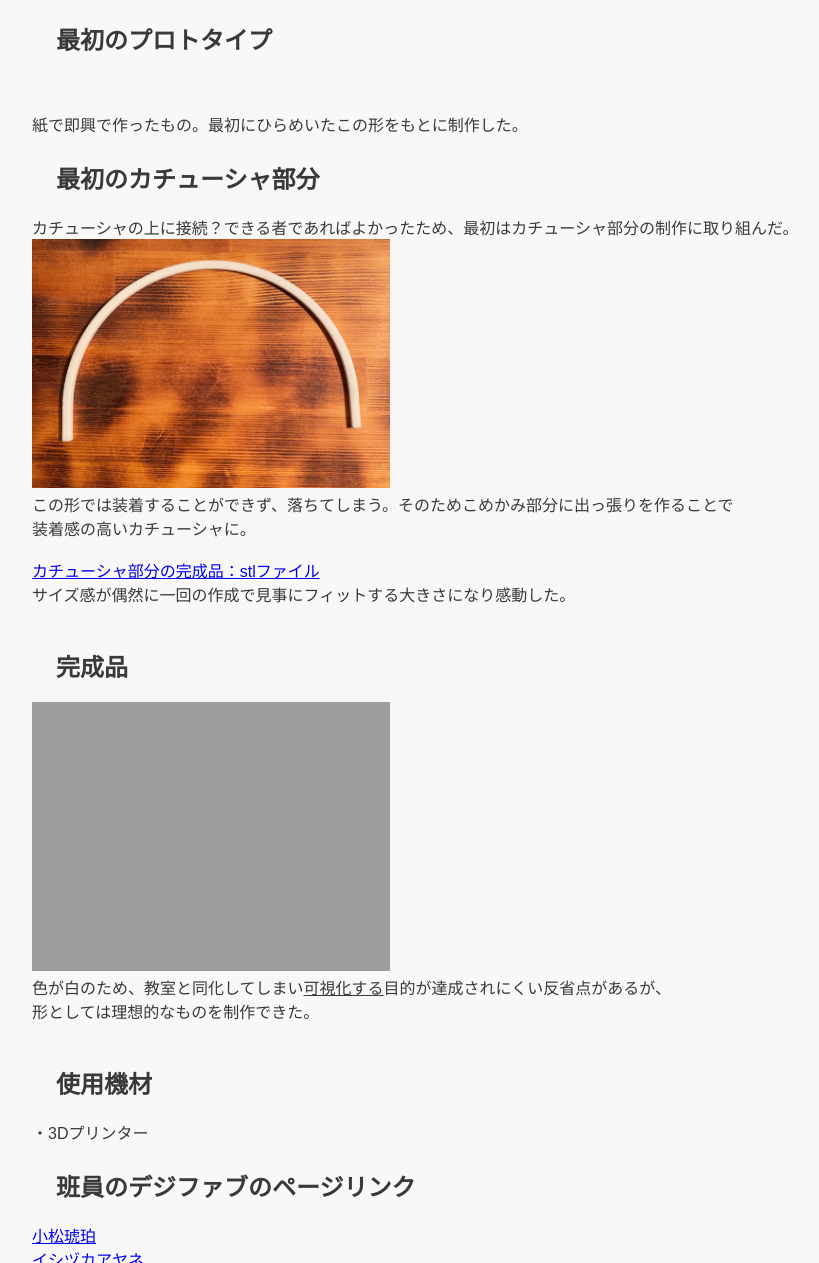
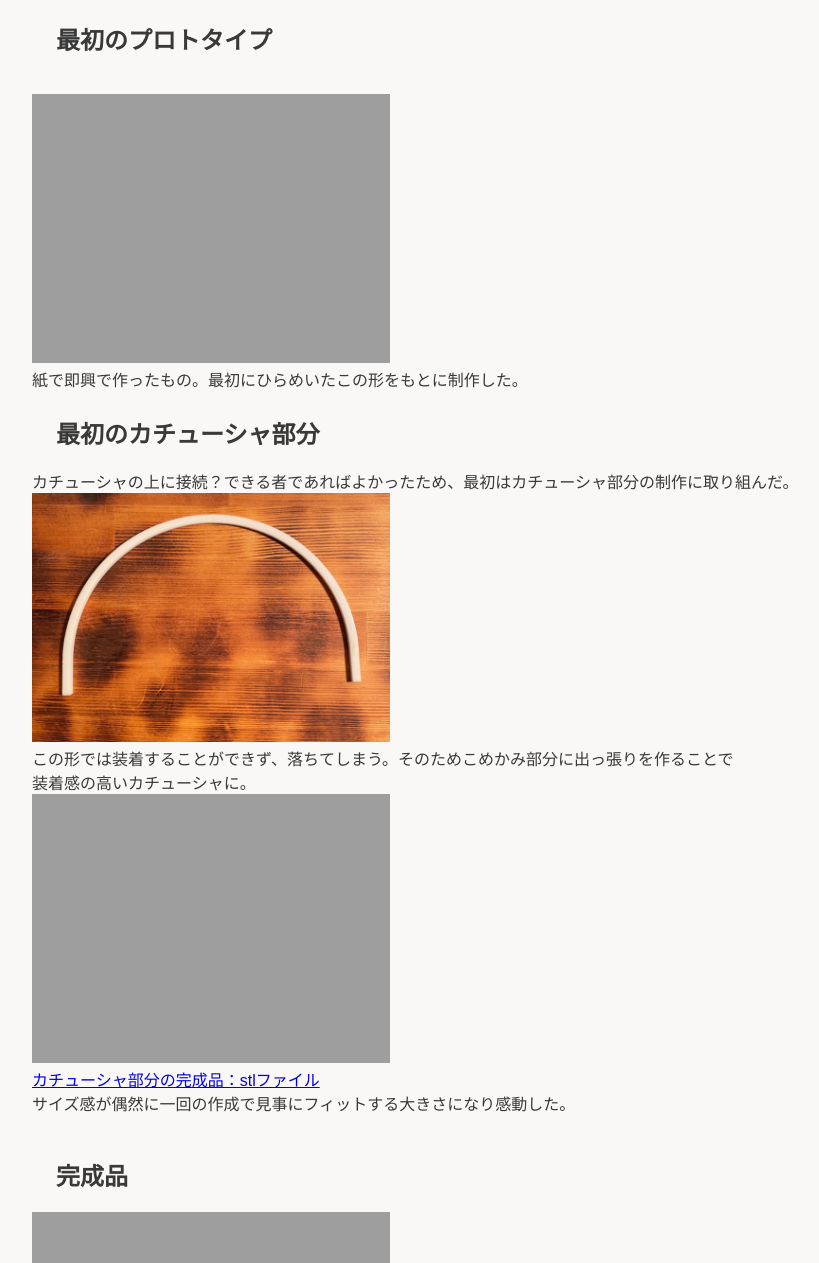
Before and after one commit to kkogenn/xbp, a plain HTML site: page digi_fab/4.html in a window 1280 px wide. Shown: the part 518-1781 px from the top of the page, without its empty margins (46-865 px from the left). Drawn offline with Linux system fonts and the light colour scheme; the site is published under a folder, as on GitHub Pages, so addresses that start at the root find nothing.

Commit message:
221214.3

```diff
--- a/digi_fab/4.html
+++ b/digi_fab/4.html
@@ -11,7 +11,7 @@
 <h2>作成するきっかけ</h2>
 観察課題から授業を真面目に受ける者が<u>より学びやすくなるモノ</u>を考えた。
 <br>POV(緑字) <br>
-<img src="./images/観察POV.jpeg" width="30%" alt="">
+<img src="images/観察POV.jpeg" width="30%" alt="">
 <br>
 ここから考えたことが、<u>講師側に受講する者の疑問を可視化する</u>こと。 <br>
 その役割を果たす作品を制作した。
@@ -19,7 +19,7 @@
 
 <div>
 <h2>最初のプロトタイプ</h2><br>
-<img src="/images/プロトタイプ.jpeg" width="30%" alt="">
+<img src="images/プロトタイプ.jpeg" width="30%" alt="">
 <br>
 紙で即興で作ったもの。最初にひらめいたこの形をもとに制作した。
 <br>
@@ -28,12 +28,12 @@
 <img src="./images/プロトタイプ失敗.jpeg" width="30%" alt=""><br>
 この形では装着することができず、落ちてしまう。そのためこめかみ部分に出っ張りを作ることで<br>
 装着感の高いカチューシャに。<br>
-<img src="/images/成功プロトタイプ.jpeg" width="30%" alt=""><br>
-<a href="./images/komekami.stl"target="_blank">カチューシャ部分の完成品：stlファイル</a><br>
+<img src="images/成功プロトタイプ.jpeg" width="30%" alt=""><br>
+<a href="images/komekami.stl"target="_blank">カチューシャ部分の完成品：stlファイル</a><br>
 サイズ感が偶然に一回の作成で見事にフィットする大きさになり感動した。<br>
 <br>
 <h2>完成品</h2>
-<img src="./images/クエスチョン.jpeg" width="30%" alt="">
+<img src="images/クエスチョン.jpeg" width="30%" alt="">
 <br>
  色が白のため、教室と同化してしまい<u>可視化する</u>目的が達成されにくい反省点があるが、<br>
  形としては理想的なものを制作できた。<br>
```
